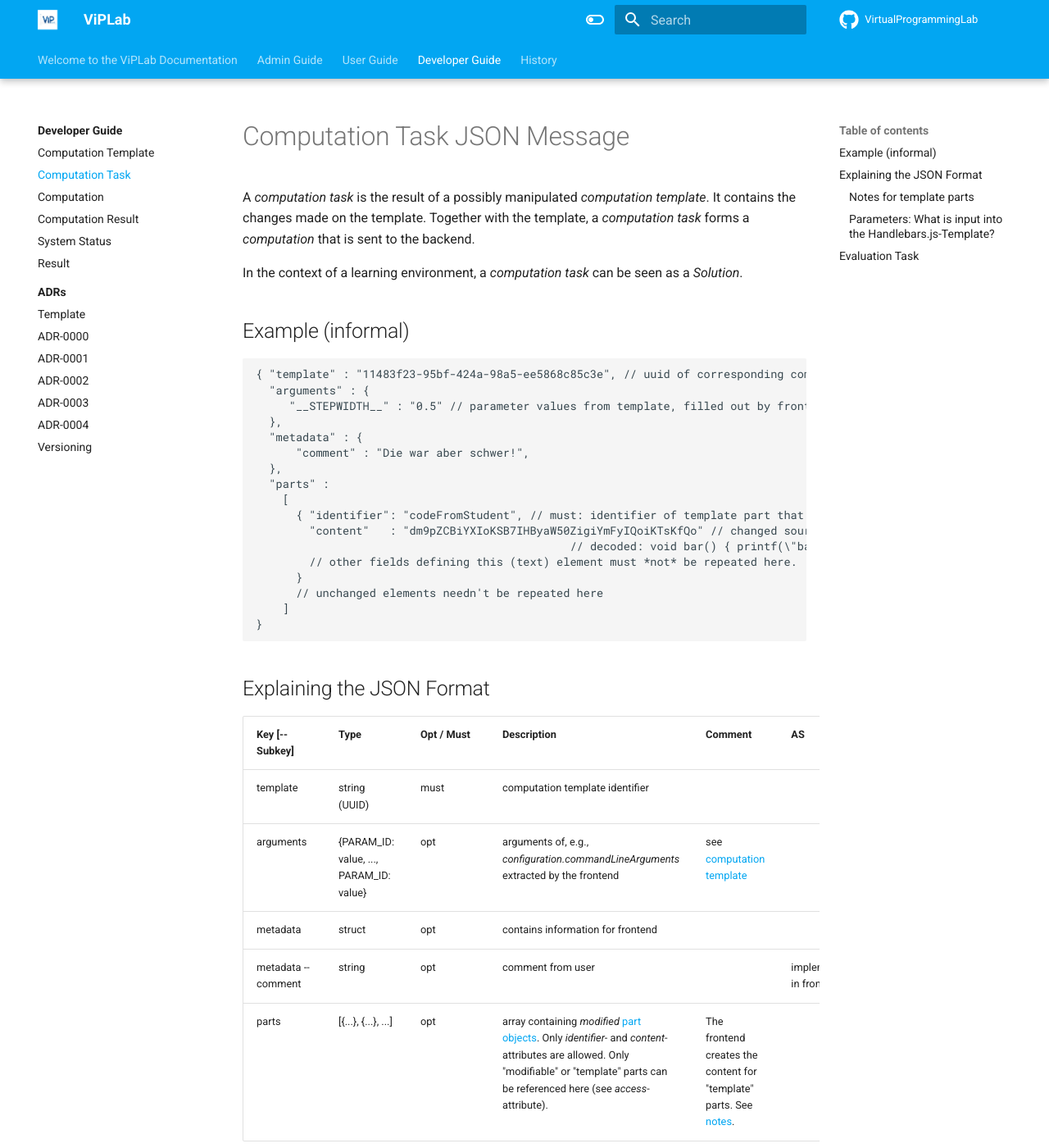
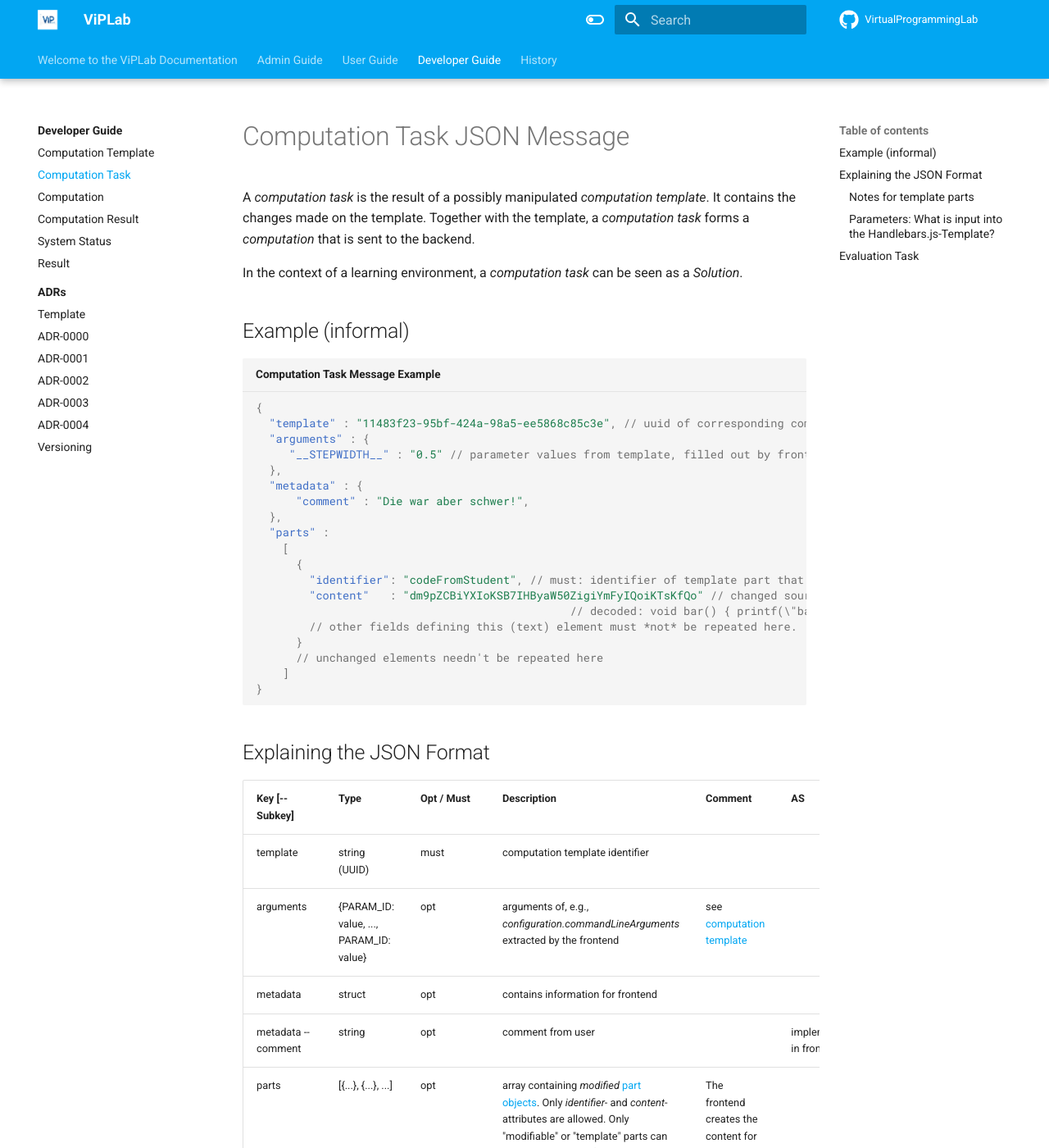
Before and after one commit to VirtualProgrammingLab/documentation, an MkDocs documentation site: the page built from docs/developer/computation_task.md, in a window 1280 px wide and 1400 px high. Shown: the whole window at 82% size. Built offline with MkDocs 1.6.1 and Material for MkDocs 9.7.7, drawn with Linux system fonts in a browser that asks for light colours; some of the changed text lies outside the part shown.

Commit message:
Add syntax highlighting to examples as well as titles

````diff
--- a/docs/developer/computation_task.md
+++ b/docs/developer/computation_task.md
@@ -10,8 +10,9 @@ In the context of a learning environment, a *computation task* can be seen as a
 
 ## Example (informal)
 
-```
-{ "template" : "11483f23-95bf-424a-98a5-ee5868c85c3e", // uuid of corresponding computation template
+``` json title="Computation Task Message Example"
+{
+  "template" : "11483f23-95bf-424a-98a5-ee5868c85c3e", // uuid of corresponding computation template
   "arguments" : {
      "__STEPWIDTH__" : "0.5" // parameter values from template, filled out by frontend
   },
@@ -20,7 +21,8 @@ In the context of a learning environment, a *computation task* can be seen as a
   },
   "parts" :
     [
-      { "identifier": "codeFromStudent", // must: identifier of template part that has changed
+      {
+        "identifier": "codeFromStudent", // must: identifier of template part that has changed
         "content"   : "dm9pZCBiYXIoKSB7IHByaW50ZigiYmFyIQoiKTsKfQo" // changed source from user
                                                // decoded: void bar() { printf(\"bar!\\n\");\n}\n
         // other fields defining this (text) element must *not* be repeated here.
@@ -45,8 +47,9 @@ In the context of a learning environment, a *computation task* can be seen as a
 
 The frontend will encode parts with *access*-value "template" as JSON messages with
 the following structure:
-```
-{ "PARAM_ID1" : "value",
+``` json
+{
+  "PARAM_ID1" : "value",
   "PARAM_ID2" : "value_2",
   ...
   "PARAM_IDn" : "value_n"
````
Also changed, not shown: docs/developer/computation.md (+11 -7 lines), docs/developer/computation_result.md (+1 -1 lines), docs/developer/computation_template.md (+2 -2 lines), docs/developer/system_status.md (+1 -1 lines).
